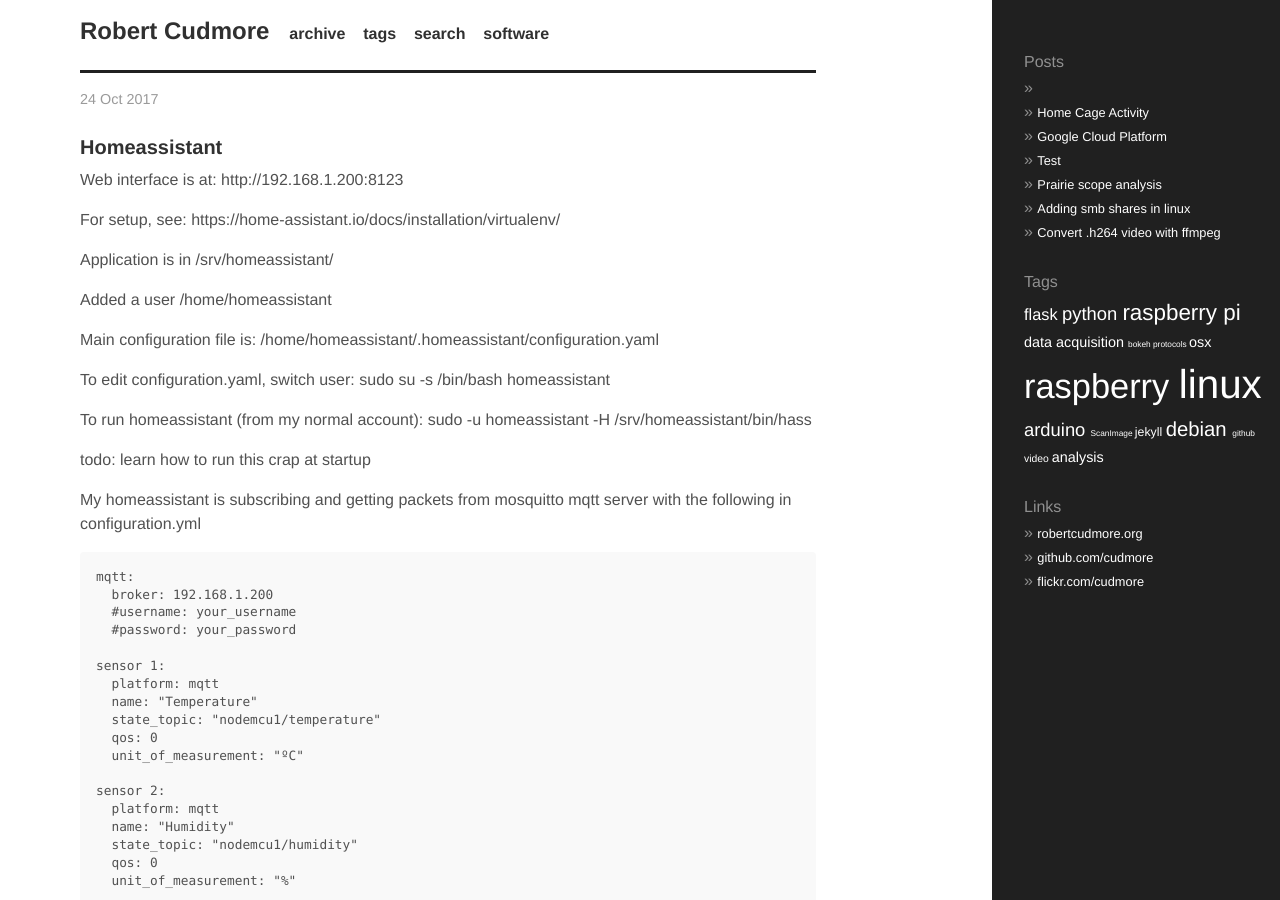
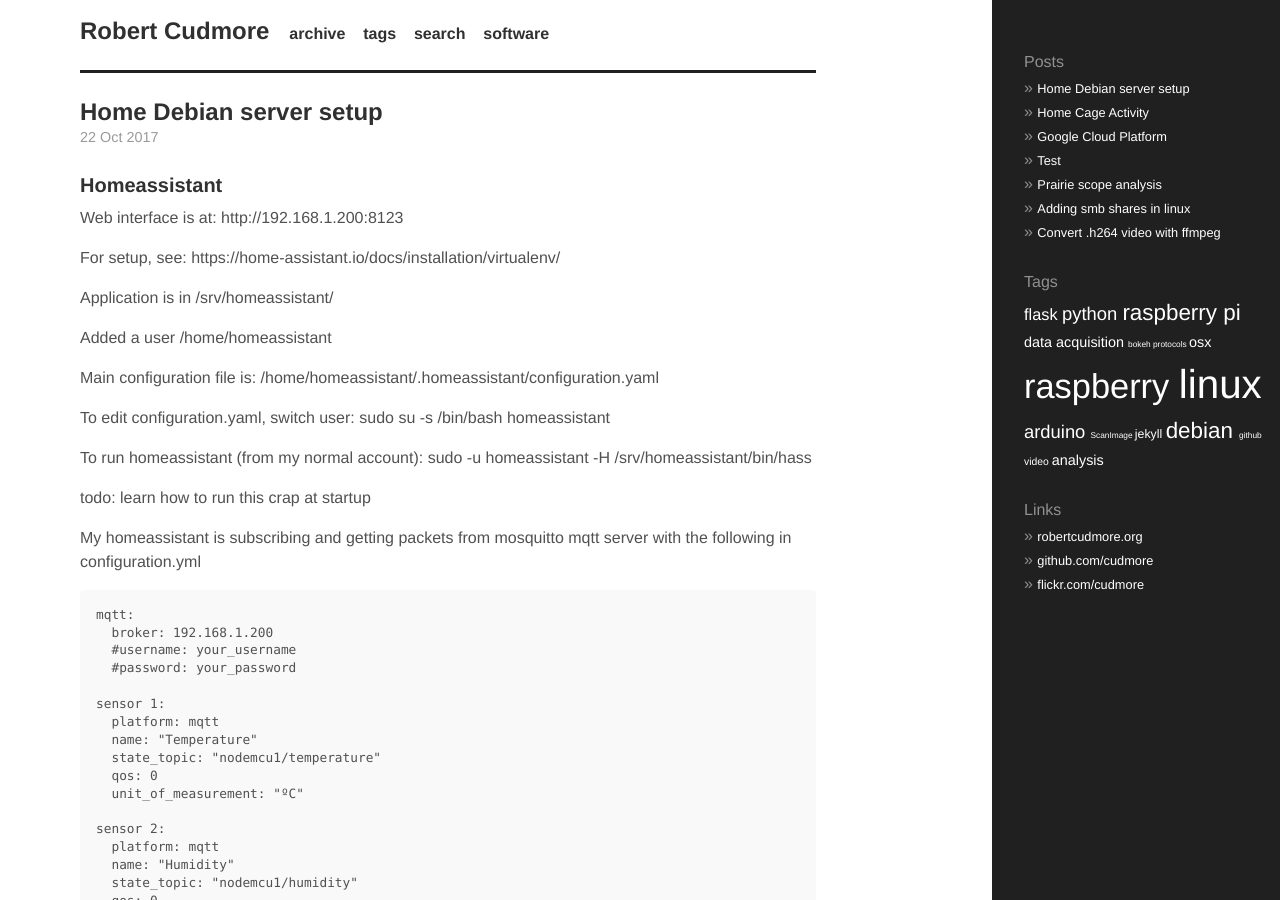
Before and after one commit to cudmore/cudmore.github.io, a Jekyll site: the page built from _posts/2017-10-17-Home-debian-server-setup.md, in a window 1280 px wide and 900 px high. Built offline with Jekyll 4.4.1, drawn with Linux system fonts in a browser that asks for light colours; our own code applies the rules of GitHub Pages for plain Markdown files.

Commit message:
Server setup

```diff
--- a/_posts/2017-10-17-Home-cage-activity copy.md
+++ b/_posts/2017-10-17-Home-debian-server-setup.md
@@ -1,6 +1,6 @@
 ---
 layout: post
-title: "Home Debian server setup
+title: "Home Debian server setup"
 category: post
 date: 2017-10-22 00:00:01
 tags:
```
